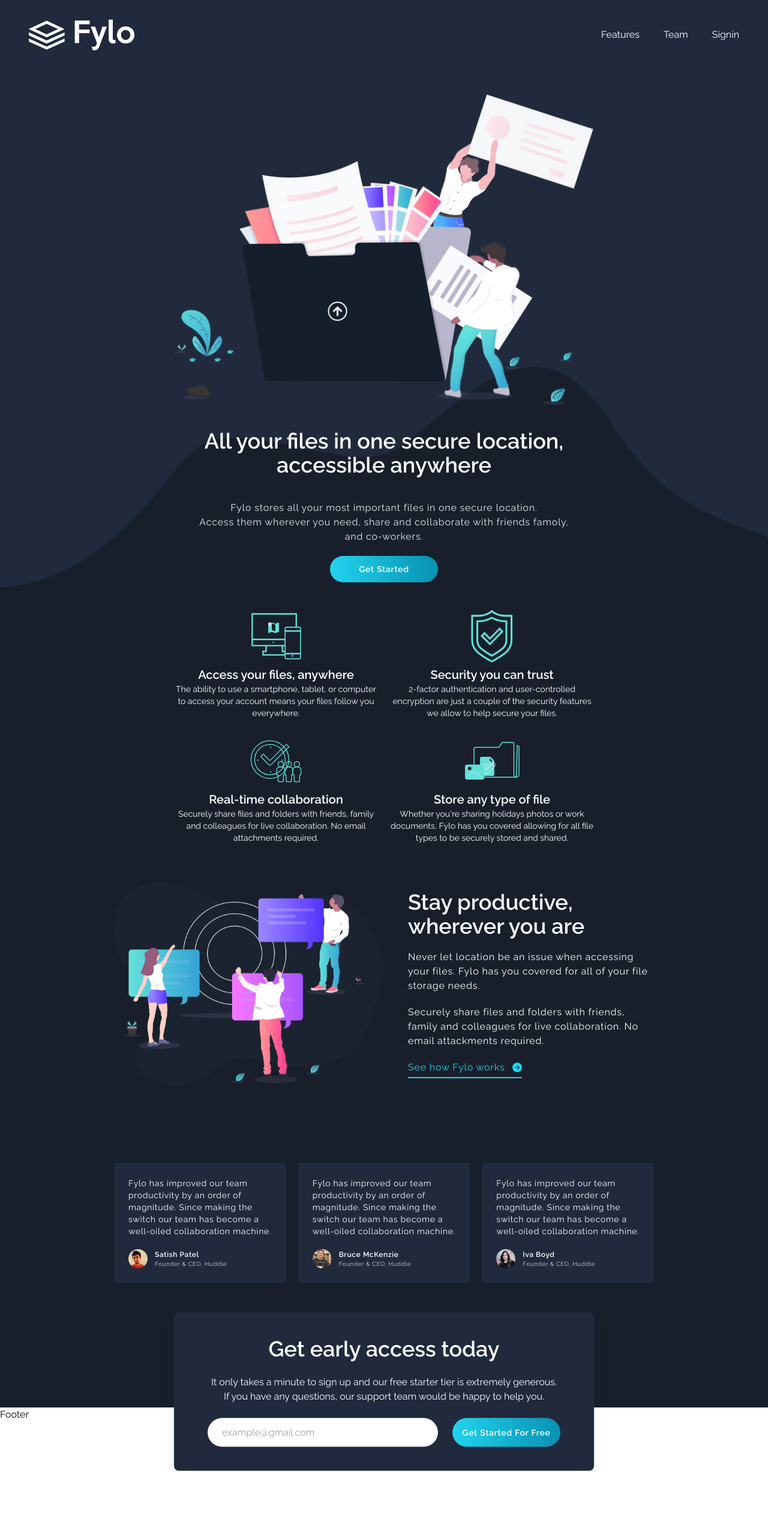
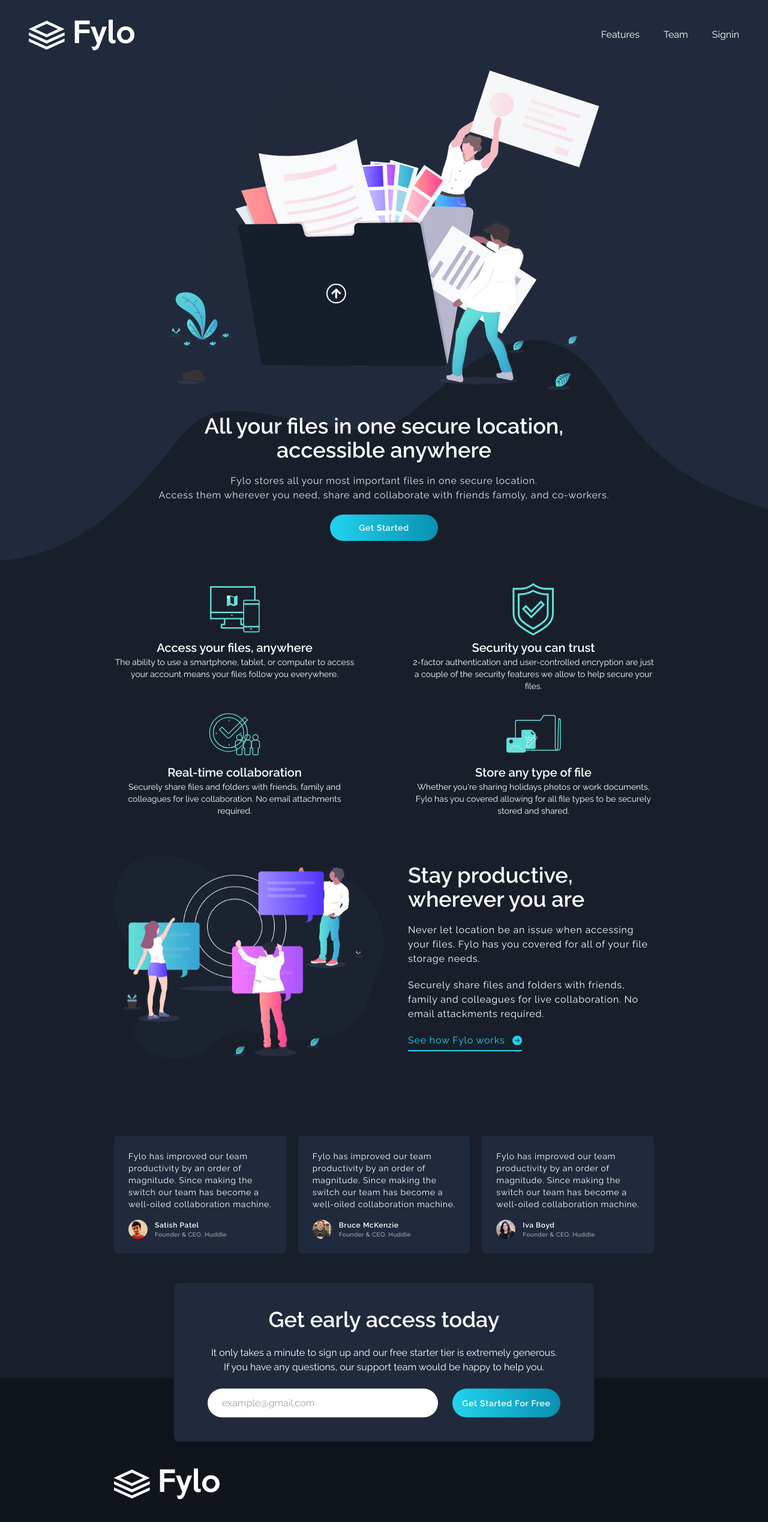
Before and after one commit to makiwebdeveloper/fylo-landing-page, a React (Vite) app: page / in a window 1280 px wide. Shown: the top 2538 px of the page at 60% size. Before the commit the page ends 2453 px from the top, so only its background shows below. Built offline with nearby package versions, Linux system fonts and the light colour scheme.

Commit message:
refactoring

```diff
--- a/src/sections/Features.tsx
+++ b/src/sections/Features.tsx
@@ -4,16 +4,16 @@
 const Features: FC = () => {
   return (
     <section id="features" className="bg-background-200">
-      <div className="grid md:grid-cols-2 md:grid-rows-2 gap-5 w-[300px] md:w-[700px] mx-auto p-10 md:p-0">
+      <div className="grid md:grid-cols-2 md:grid-rows-2 md:gap-x-10 lg:gap-x-24 gap-y-5 w-[400px] md:w-[600px] lg:w-[900px] mx-auto p-10 md:p-0">
         {features.map((feature) => (
-          <div key={feature.img} className="text-center">
+          <div key={feature.img}>
             <div className="mx-auto w-[100px] h-[100px] flex items-center justify-center">
               <img src={feature.img} />
             </div>
-            <p className="text-white text-lg md:text-xl font-semibold ">
+            <p className="text-white text-lg md:text-xl font-semibold text-center">
               {feature.title}
             </p>
-            <p className="text-white text-xs md:text-sm">
+            <p className="text-white text-xs md:text-sm text-center">
               {feature.description}
             </p>
           </div>
--- a/src/sections/Footer.tsx
+++ b/src/sections/Footer.tsx
@@ -1,7 +1,19 @@
 import { FC } from "react";
+import Logo from "../assets/logo.svg";
 
 const Footer: FC = () => {
-  return <footer className="">Footer</footer>;
+  return (
+    <footer className="bg-background-300 pt-[300px] md:pt-[250px] lg:pt-[150px] pb-[100px]">
+      <div className="w-[300px] md:w-[700px] lg:w-[900px] mx-auto">
+        <img
+          src={Logo}
+          alt="Fylo logo"
+          className="w-[100px] h-[30px] sm:w-[176px] sm:h-[52px]"
+        />
+        <div></div>
+      </div>
+    </footer>
+  );
 };
 
 export default Footer;
--- a/src/sections/GetStarted.tsx
+++ b/src/sections/GetStarted.tsx
@@ -6,7 +6,7 @@
     <div className="bg-gray-200 relative h-0">
       <div
         id="signin"
-        className="bg-background-100 w-[300px] md:w-[700px] absolute left-[50%] translate-x-[-50%] translate-y-[-40%] md:translate-y-[-60%] py-10 px-14 shadow-xl rounded-lg text-center"
+        className="bg-background-100 w-[300px] md:w-[500px] lg:w-[700px] absolute left-[50%] translate-x-[-50%] translate-y-[-40%] md:lg:translate-y-[-50%] lg:translate-y-[-60%] py-10 px-14 shadow-xl rounded-lg text-center"
       >
         <h3 className="text-white text-2xl md:text-3xl lg:text-4xl font-semibold">
           Get early access today
@@ -16,7 +16,7 @@
           extremely generous. If you have any questions, our support team would
           be happy to help you.
         </p>
-        <div className="flex flex-col md:flex-row md:justify-between gap-3 md:gap-6">
+        <div className="flex flex-col lg:flex-row lg:justify-between gap-3 lg:gap-6">
           <input
             className="w-full rounded-full px-6 py-3 outline-none placeholder:text-sm md:placeholder:text-base"
             placeholder="example@gmail.com"
--- a/src/sections/Header.tsx
+++ b/src/sections/Header.tsx
@@ -5,14 +5,14 @@
 
 const Header: FC = () => {
   return (
-    <header className="bg-background-100 min-h-screen p-10 relative">
-      <div className="relative z-[1] md:w-[700px] mx-auto text-center">
+    <header className="bg-background-100 min-h-screen pb-16 relative">
+      <div className="relative z-[1] w-[400px] md:w-[600px] lg:w-[900px] mx-auto flex flex-col items-center">
         <img src={PresentationImg} alt="presentation" />
-        <h1 className="text-white text-4xl font-semibold mt-10">
+        <h1 className="text-white text-2xl md:text-3xl lg:text-4xl font-semibold mt-10 text-center">
           All your files in one secure location,
           <br /> accessible anywhere
         </h1>
-        <p className="text-white opacity-90 w-[90%] mx-auto tracking-wider mt-10">
+        <p className="text-white opacity-90 text-sm md:text-base tracking-wider mt-5 text-center">
           Fylo stores all your most important files in one secure location.
           <br />
           Access them wherever you need, share and collaborate with friends
--- a/src/sections/StayProductive.tsx
+++ b/src/sections/StayProductive.tsx
@@ -5,18 +5,18 @@
 const StayProductive: FC = () => {
   return (
     <section className="bg-background-200 py-16">
-      <div className="flex w-[400px] md:w-[700px] lg:w-[900px] mx-auto flex-col md:flex-row items-center gap-10">
-        <img src={ProductiveImg} className="md:w-[50%]" />
+      <div className="flex w-[400px] md:w-[600px] lg:w-[900px] mx-auto flex-col md:flex-row items-center gap-10 md:gap-5 lg:gap-10">
+        <img src={ProductiveImg} className="w-[70%] md:w-[50%]" />
         <div className="md:w-[50%]">
-          <h3 className="text-2xl md:text-3xl lg:text-4xl text-white font-semibold">
+          <h3 className="text-2xl md:text-3xl lg:text-4xl text-white font-semibold text-center md:text-left">
             Stay productive,
             <br /> wherever you are
           </h3>
-          <p className="text-white tracking-wider mt-5 text-sm lg:text-base">
+          <p className="text-white tracking-wider mt-5 text-sm md:text-base">
             Never let location be an issue when accessing your files. Fylo has
             you covered for all of your file storage needs.
           </p>
-          <p className="text-white tracking-wider mt-5 text-sm lg:text-base">
+          <p className="text-white tracking-wider mt-5 text-sm md:text-base">
             Securely share files and folders with friends, family and colleagues
             for live collaboration. No email attackments required.
           </p>
--- a/src/sections/Team.tsx
+++ b/src/sections/Team.tsx
@@ -4,14 +4,13 @@
 const Team: FC = () => {
   return (
     <section id="team" className="bg-background-200 pt-16 pb-52">
-      <div className="w-[400px] md:w-[700px] lg:w-[900px] mx-auto flex flex-col md:flex-row gap-5">
+      <div className="w-[400px] md:w-[750px] lg:w-[900px] mx-auto flex flex-col md:flex-row gap-5">
         {teamComments.map((item) => (
-          <div
-            key={item.img}
-            className="bg-background-100 rounded-md p-6 flex flex-col justify-between h-[200px] md:h-[240px] lg:h-[200px]"
-          >
-            <p className="text-white text-sm tracking-wider">{item.comment}</p>
-            <div className="flex items-center gap-3">
+          <div key={item.img} className="bg-background-100 rounded-md p-6">
+            <p className="text-white text-xs md:text-sm tracking-wider">
+              {item.comment}
+            </p>
+            <div className="flex items-center gap-3 pt-4">
               <img className="w-8 h-8 rounded-full" src={item.img} />
               <div>
                 <p className="text-white text-xs tracking-wider font-semibold">
--- a/tailwind.config.js
+++ b/tailwind.config.js
@@ -9,7 +9,7 @@
       background: {
         100: "#202a3c",
         200: "#181f2a",
-        300: "#181f2a",
+        300: "#10151c",
       },
       white: colors.white,
       gray: colors.gray,
```
